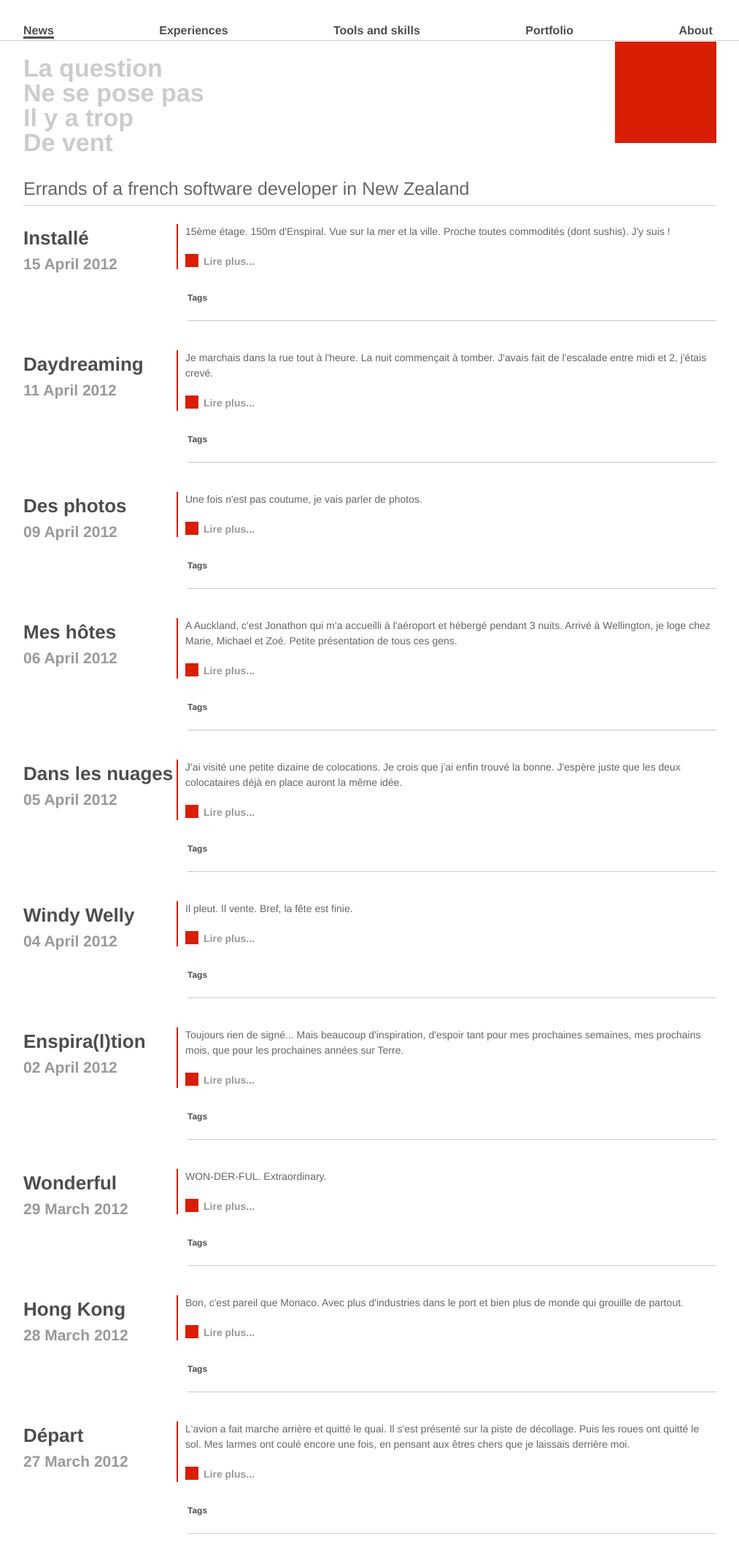
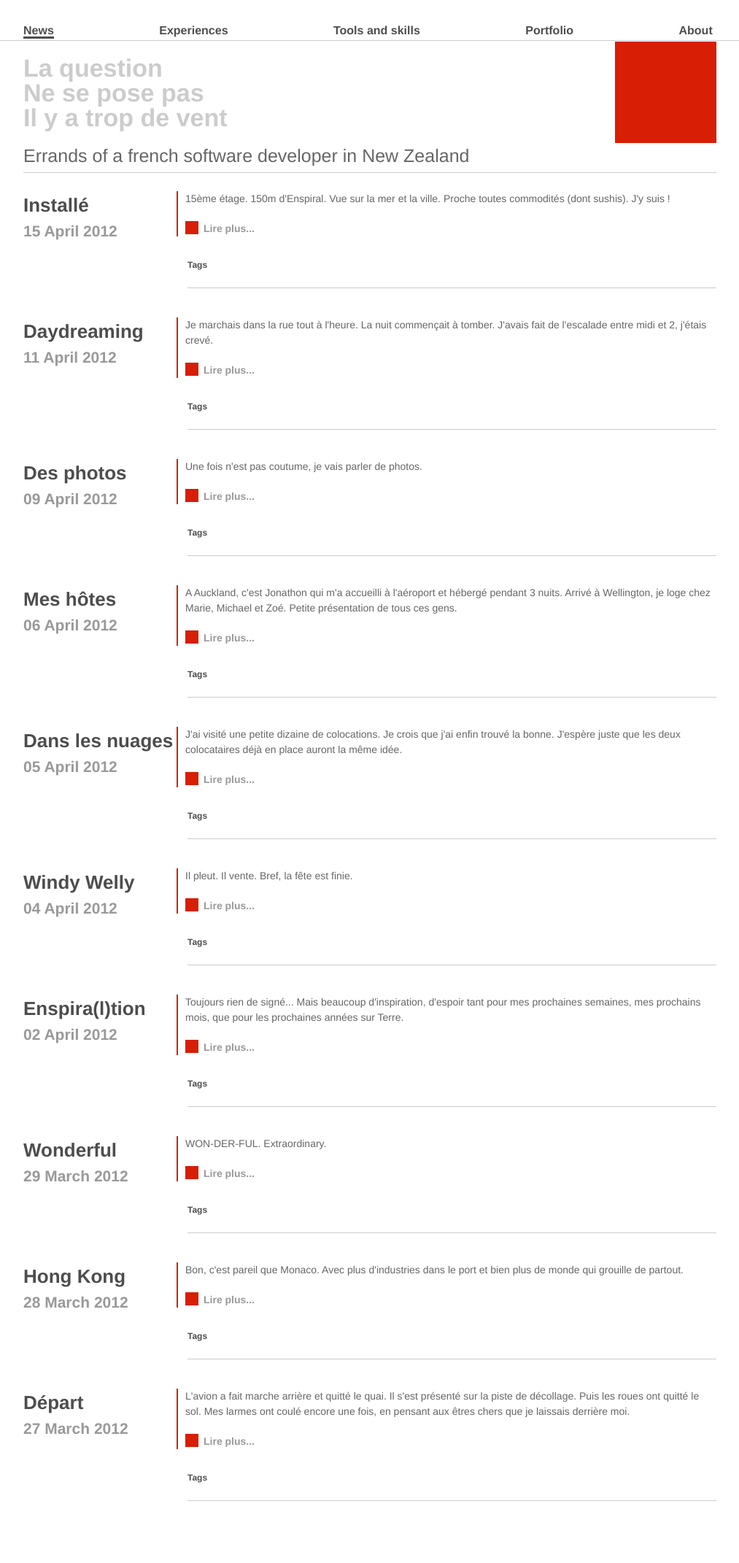
Before and after one commit to vaevictis/vaevictis.github.com, a Jekyll site: the page built from index.html, in a window 1280 px wide. Shown: the whole page at 73% size, without its empty margins (133-1146 px from the left). Built offline with Jekyll 4.4.1, drawn with Linux system fonts in a browser that asks for light colours; nearby versions of some CDN libraries; after the commit the page ends 2097 px from its top, so only the background shows below that.

Commit message:
Reduce header height

```diff
--- a/_layouts/navigation.html
+++ b/_layouts/navigation.html
@@ -18,8 +18,7 @@ layout: header
 			<span>
 				La question<br />
 				Ne se pose pas<br />
-				Il y a trop<br />
-				De vent
+				Il y a trop de vent
 			</span>
 		</a>
 	</h1>
--- a/css/main.css
+++ b/css/main.css
@@ -54,7 +54,7 @@ em {
 }
 
 h1 {
-  margin-bottom: 50px;
+  margin-bottom: 5px;
   height: 140px;
   background: url(../images/layout/red_square.jpg) right 1px no-repeat;
 }
```
